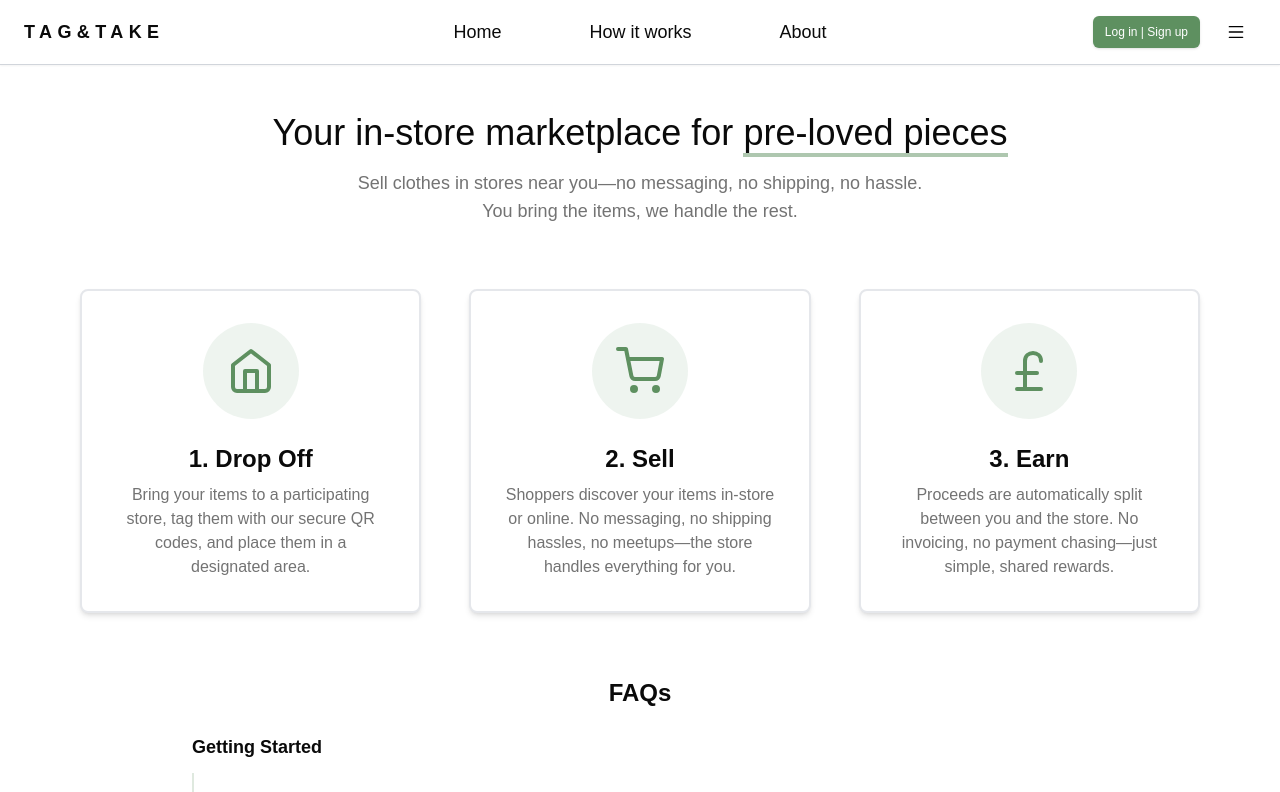
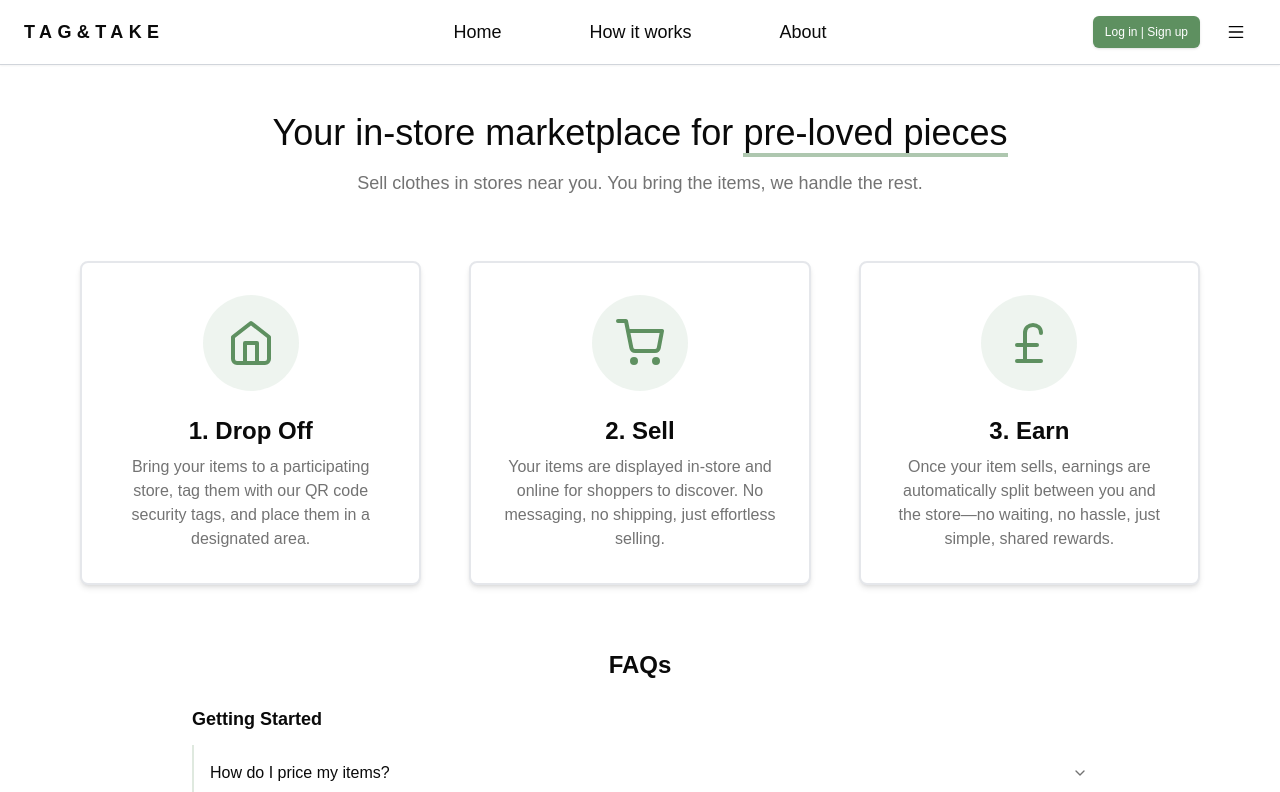
Before and after one commit to danvisser/tagandtake-frontend, a Next.js app: page /how-it-works in a window 1280 px wide. Shown: the top 792 px of the page. Built offline with nearby package versions, Linux system fonts and the light colour scheme; no server answers.

Commit message:
tidy how to page

```diff
--- a/src/app/how-it-works/page.tsx
+++ b/src/app/how-it-works/page.tsx
@@ -19,9 +19,8 @@ export default function HowItWorksPage() {
         </h1>
 
         <p className="text-base md:text-lg text-muted-foreground max-w-2xl mx-auto">
-          Sell clothes in stores near you—no messaging, no shipping, no hassle.
-          <br />
-          You bring the items, we handle the rest.
+          Sell clothes in stores near you. You bring the items, we handle the
+          rest.
         </p>
       </div>
 
@@ -48,8 +47,8 @@ export default function HowItWorksPage() {
             1. Drop Off
           </h2>
           <p className="text-sm md:text-base text-muted-foreground">
-            Bring your items to a participating store, tag them with our secure
-            QR codes, and place them in a designated area.
+            Bring your items to a participating store, tag them with our QR
+            code security tags, and place them in a designated area.
           </p>
         </div>
 
@@ -75,8 +74,8 @@ export default function HowItWorksPage() {
             2. Sell
           </h2>
           <p className="text-sm md:text-base text-muted-foreground">
-            Shoppers discover your items in-store or online. No messaging, no
-            shipping hassles, no meetups—the store handles everything for you.
+            Your items are displayed in-store and online for shoppers to
+            discover. No messaging, no shipping, just effortless selling.
           </p>
         </div>
 
@@ -103,8 +102,8 @@ export default function HowItWorksPage() {
             3. Earn
           </h2>
           <p className="text-sm md:text-base text-muted-foreground">
-            Proceeds are automatically split between you and the store. No
-            invoicing, no payment chasing—just simple, shared rewards.
+            Once your item sells, earnings are automatically split between you
+            and the store—no waiting, no hassle, just simple, shared rewards.
           </p>
         </div>
       </div>
```
